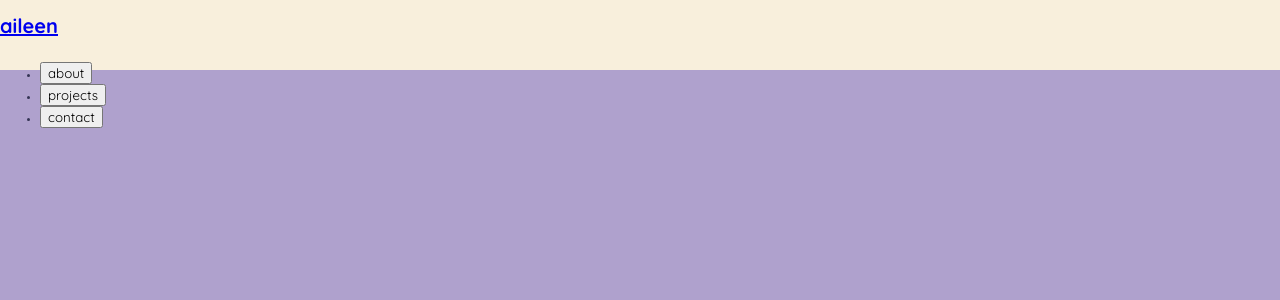
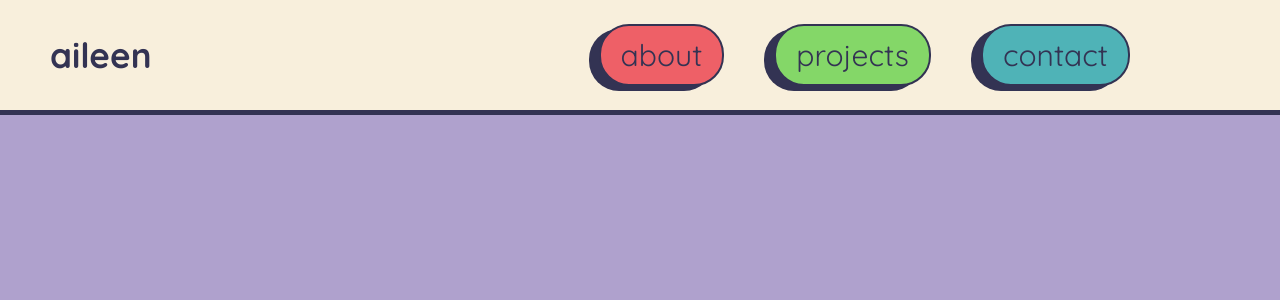
Before and after one commit to aileen-shi/react-portfolio, a React (Create React App) app: page / in a window 1280 px wide. Shown: the top 300 px of the page. Built offline with nearby package versions, Linux system fonts and the light colour scheme.

Commit message:
Styling hamburger menu progress

```diff
--- a/src/components/Navbar/index.js
+++ b/src/components/Navbar/index.js
@@ -1,32 +1,40 @@
-import { Link, NavLink } from 'react-router-dom'
-import './index.scss'
+import { Link, NavLink } from 'react-router-dom';
+import './index.scss';
+import { ReactComponent as BurgerMenu } from '../../assets/icons/BurgerMenu.svg';
 
 const Navbar = () => {
   return (
     <div className="nav-bar">
-      <Link to="/">
+        <div className="nav-content">
+            <Link className="link" to="/">
                 <h1>aileen</h1>
             </Link>
             <nav>
                 <ul>
                     <li>
                         <NavLink exact="true" activeclassname="active" to="/about">
-              <button>about</button>
+                            <button id="about-button">about</button>
                         </NavLink>
                     </li>
                     <li>
                         <NavLink exact="true" activeclassname="active" to="/projects">
-              <button>projects</button>
+                            <button id="projects-button">projects</button>
                         </NavLink>
                     </li>
                     <li>
                         <NavLink exact="true" activeclassname="active" to="/contact">
-              <button>contact</button>
+                            <button id="contact-button">contact</button>
+                        </NavLink>
+                    </li>
+                    <li>
+                        <NavLink>
+                            <BurgerMenu className="icon"></BurgerMenu>
                         </NavLink>
                     </li>
                 </ul>
             </nav>
         </div>
+    </div>
   )
 }
 
--- a/src/components/Navbar/index.scss
+++ b/src/components/Navbar/index.scss
@@ -4,10 +4,87 @@
   width: 100%;
   position: fixed;
   top: 0;
-  height: 7rem;
+  height: 11rem;
   background-color: $white;
+  border-bottom: 5px solid $text-color;
 
-  nav {
-    display: inline-block;
-  }
+    .nav-content {
+    margin: 1rem 10rem 0 5rem;
+    display: flex;
+    justify-content: space-between;
+    align-items: center;
+
+        .link {
+            text-decoration: none;
+        }
+
+
+        h1 {
+            font-size: 3.5rem;
+            color: $text-color;
+        }
+
+        nav {
+            display: inline-block;
+
+            ul {
+                display: flex;
+                gap: 5rem;
+                list-style-type: none;
+                margin: 0;
+                padding: 0;
+                height: 100%;
+
+                li {
+                    display: inline;
+
+                    button {
+                        padding: 1rem 2rem;
+                        border-radius: 30px;
+                        color: $text-color;
+                        border: 2px solid $text-color;
+                        font-size: 3rem;
+                        box-shadow: -10px 5px;
+                        transition: box-shadow 0.3s ease-in-out;
+                            }
+
+                    button:hover, button:active {
+                        box-shadow: -5px 2px;
+                        transition: box-shadow 0.3s ease-in-out;
+                            }
+
+                    #about-button {
+                        background-color: $red;
+                            }
+
+                    #projects-button {
+                        background-color: $green;
+                    }
+
+                    #contact-button {
+                        background-color: $blue;
+                    }
+
+            }
+
+        }
+        .icon {
+            width: 8rem;
+            height: 8rem;
+            display: none;
+        }
+        .icon path {
+            stroke: $text-color;
+        }
+    }
+    }
 }
+
+@media screen and (max-width: 1000px) {
+    .nav-content nav ul li button {
+        display: none;
+    }
+    .nav-bar .nav-content nav .icon {
+        display: block;
+    }
+}
```
Also changed, not shown: src/assets/icons/BurgerMenu.svg (added). Lines whose indentation alone changed are shown as unchanged.
